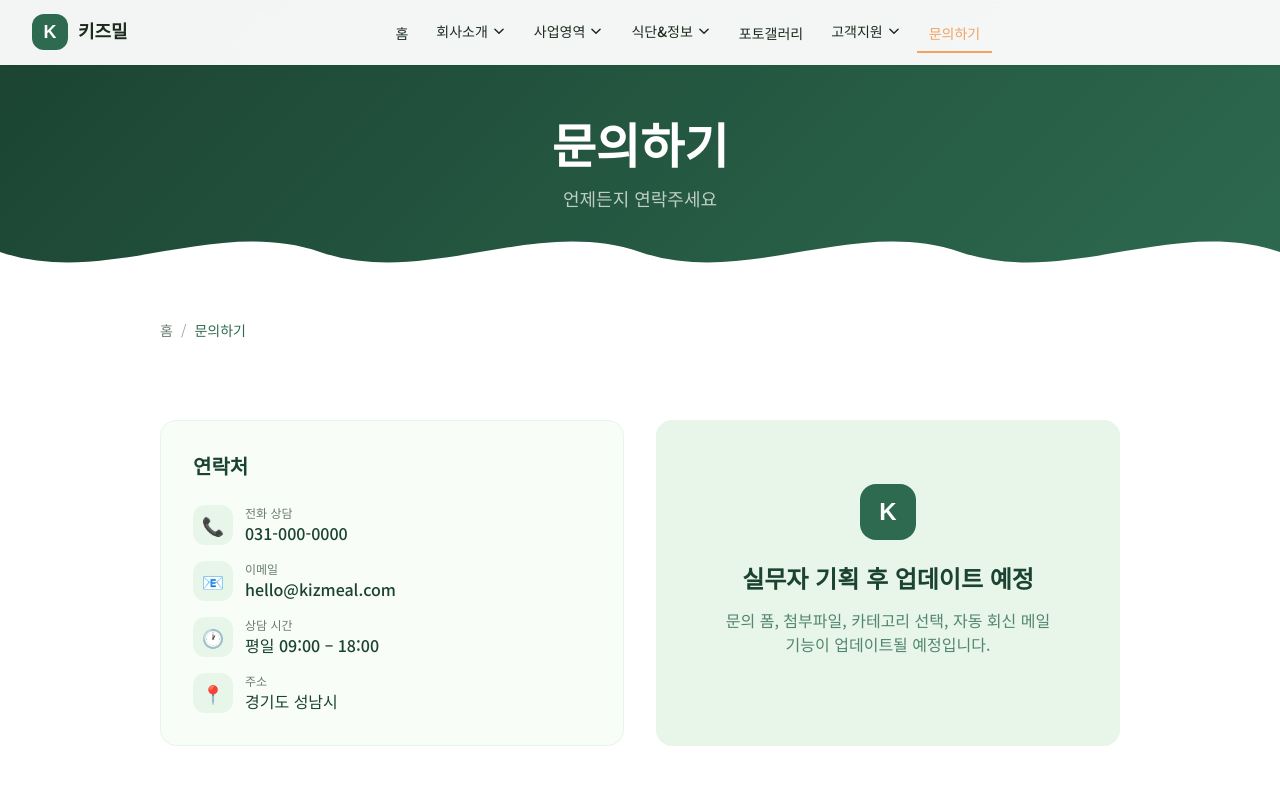
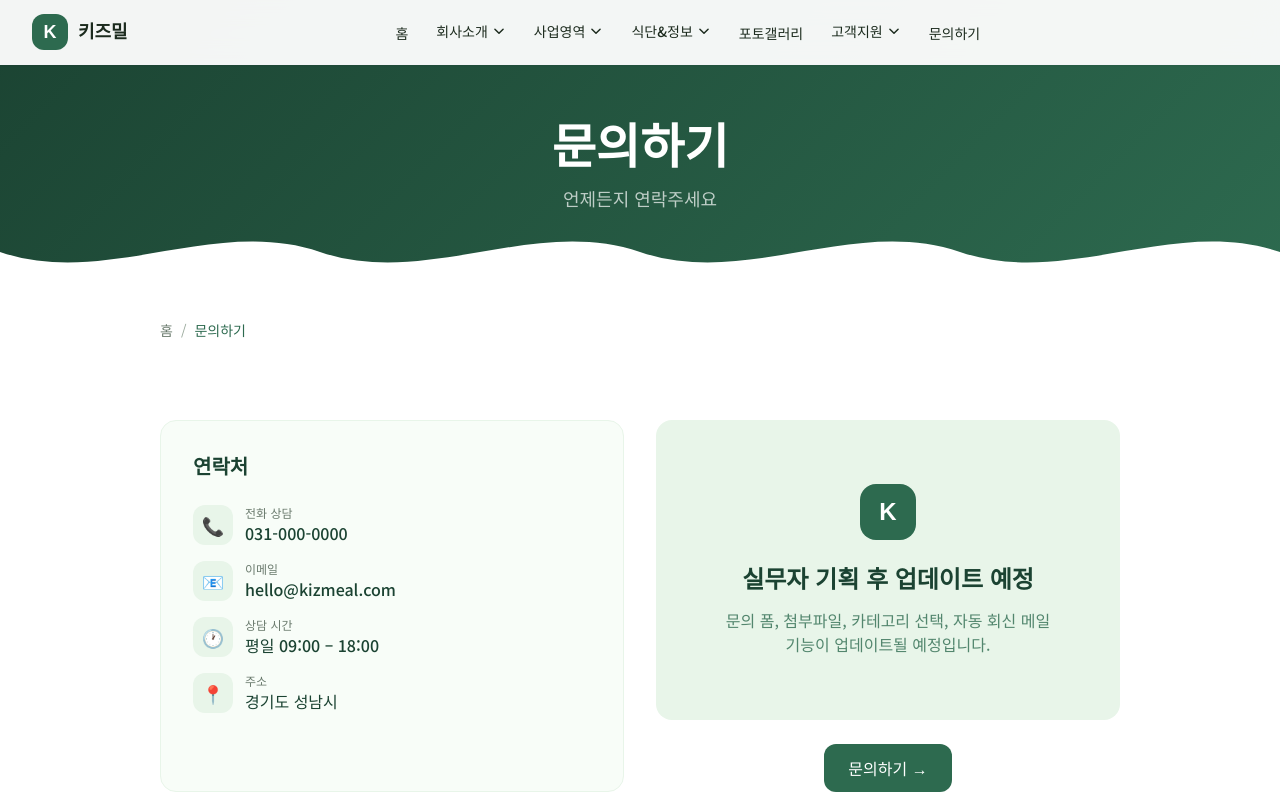
Before and after one commit to yuher826/kizmeal-renewal, a Next.js app: page /contact in a window 1280 px wide. Shown: the top 800 px of the page. Built offline with nearby package versions, Linux system fonts and the light colour scheme.

Commit message:
fix: 고객지원 드롭다운 복구 + 문의하기 /inquiry 연결

```diff
--- a/app/contact/page.tsx
+++ b/app/contact/page.tsx
@@ -1,4 +1,5 @@
 import type { Metadata } from 'next';
+import Link from 'next/link';
 import { PageHero, Breadcrumb, ComingSoonCard, PageFooterCTA, SiteFooter } from '@/components/SubPage';
 
 export const metadata: Metadata = {
@@ -34,7 +35,17 @@ export default function Page() {
               ))}
             </div>
           </div>
-          <ComingSoonCard hint="문의 폼, 첨부파일, 카테고리 선택, 자동 회신 메일 기능이 업데이트될 예정입니다." />
+          <div className="flex flex-col gap-6">
+            <ComingSoonCard hint="문의 폼, 첨부파일, 카테고리 선택, 자동 회신 메일 기능이 업데이트될 예정입니다." />
+            <div className="text-center">
+              <Link
+                href="/inquiry"
+                className="inline-flex items-center gap-2 px-6 py-3 bg-[#2D6A4F] text-white rounded-xl font-medium hover:bg-[#1B4332] transition-colors"
+              >
+                문의하기 →
+              </Link>
+            </div>
+          </div>
         </div>
       </section>
       <PageFooterCTA />
--- a/components/Navigation.tsx
+++ b/components/Navigation.tsx
@@ -51,12 +51,14 @@ const NAV: NavItem[] = [
   {
     key: 'support',
     label: '고객지원',
-    matchPrefixes: ['/notice'],
+    matchPrefixes: ['/notice', '/parent', '/inquiry'],
     dropdown: [
+      { icon: '👨‍👩‍👧', label: '학부모 포털', href: '/parent/login' },
+      { icon: '🔍', label: '내 문의 확인', href: '/inquiry/check' },
       { icon: '📢', label: '공지사항', href: '/notice' },
     ],
   },
-  { key: 'contact', label: '문의하기', href: '/contact' },
+  { key: 'contact', label: '문의하기', href: '/inquiry' },
 ];
 
 function isActive(item: NavItem, pathname: string): boolean {
```
